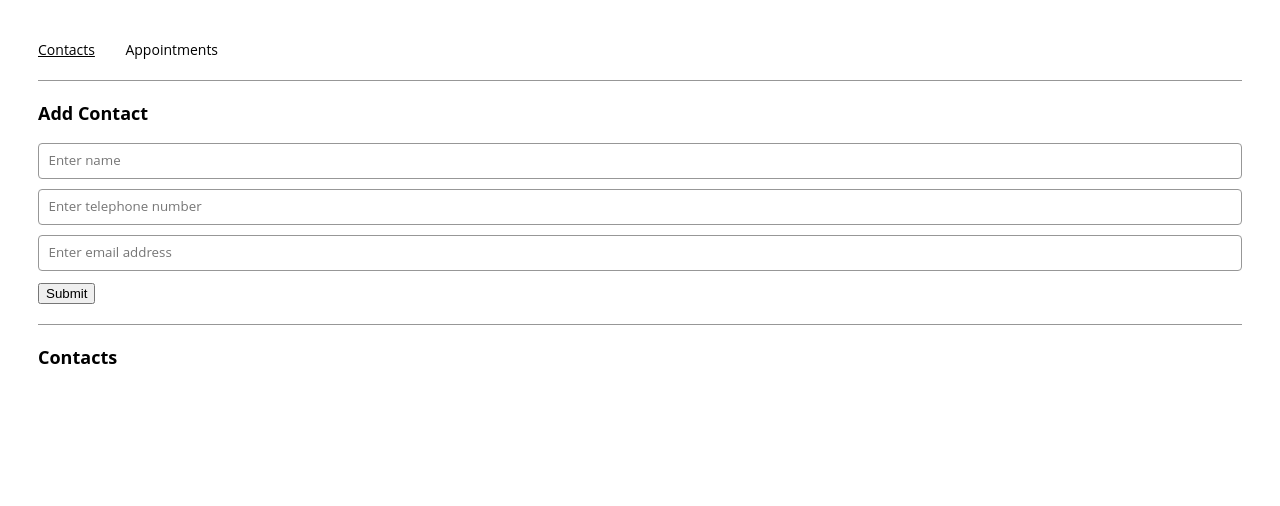
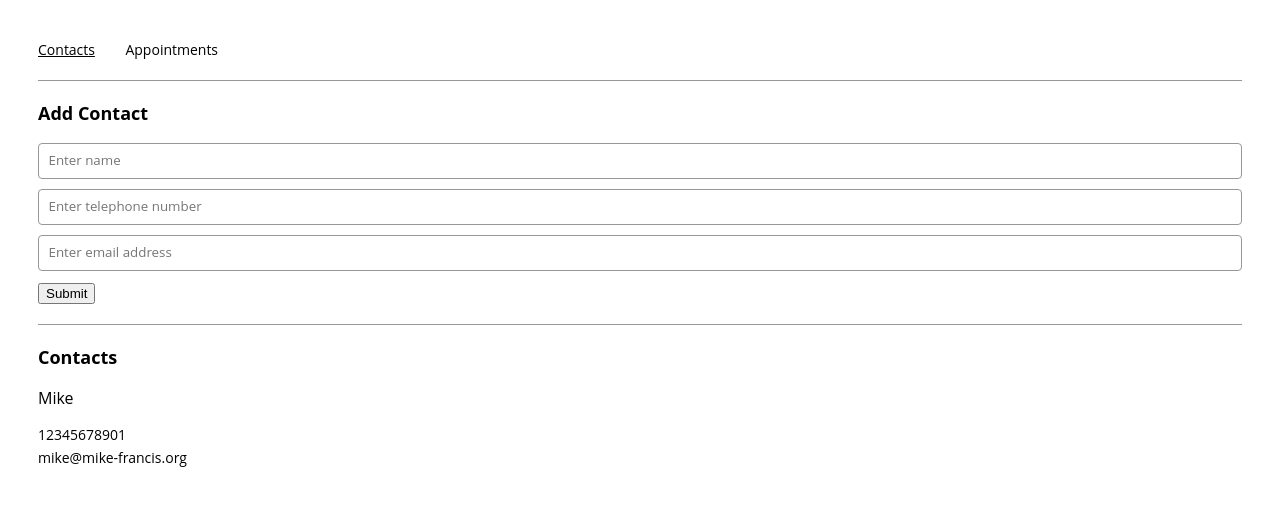
Before and after one commit to mikef80/CA-appointment-planner, a React (Create React App) app: page /contacts in a window 1280 px wide. Shown: the top 506 px of the page. Built offline with nearby package versions, Linux system fonts and the light colour scheme.

Commit message:
Completed step 6. Contacts added to the array will now render on a Tile, displayed in the TileList

```diff
--- a/src/components/tile/Tile.js
+++ b/src/components/tile/Tile.js
@@ -1,9 +1,20 @@
 import React from "react";
 
-export const Tile = () => {
+export const Tile = (props) => {
+  const { item } = props;
+  const values = Object.values(item);
+
   return (
     <div className="tile-container">
+      {values.map((value, index) => {
+        const className = index === 0 ? "tile-title" : "tile";
 
+        return (
+          <p className={className} key={index}>
+            {value}
+          </p>
+        );
+      })}
     </div>
   );
 };
--- a/src/components/tileList/TileList.js
+++ b/src/components/tileList/TileList.js
@@ -1,9 +1,14 @@
 import React from "react";
+import { Tile } from "../tile/Tile";
 
-export const TileList = () => {
+export const TileList = (props) => {
+  const { array } = props;
+
   return (
     <div>
-
+      {array.map((item, index) => {
+        return <Tile item={item} key={index} />;
+      })}
     </div>
   );
 };
--- a/src/containers/contactsPage/ContactsPage.js
+++ b/src/containers/contactsPage/ContactsPage.js
@@ -78,7 +78,7 @@ export const ContactsPage = (props) => {
       <hr />
       <section>
         <h2>Contacts</h2>
-        <TileList contacts={contacts} />
+        <TileList array={contacts} />
       </section>
     </div>
   );
```
